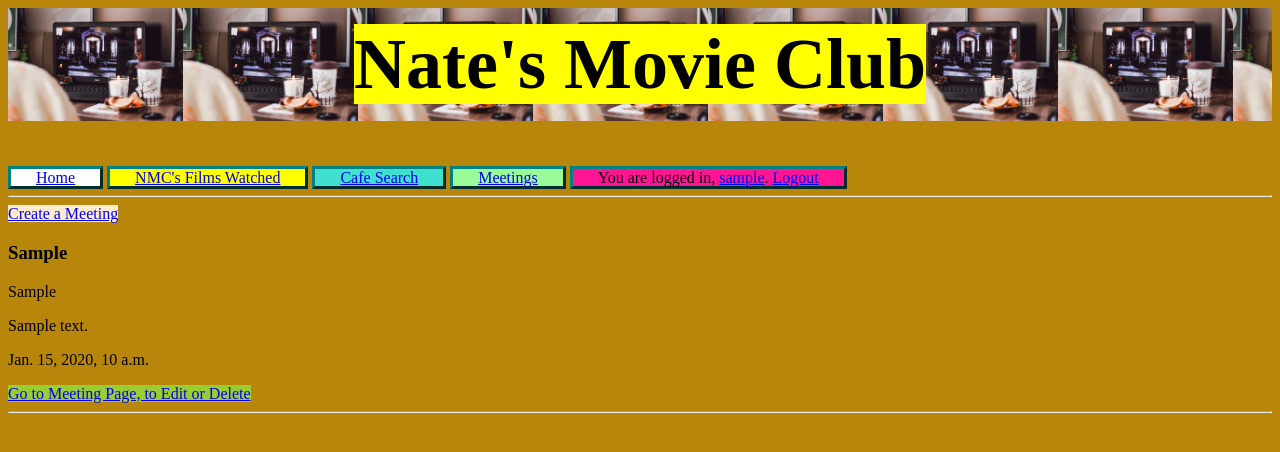
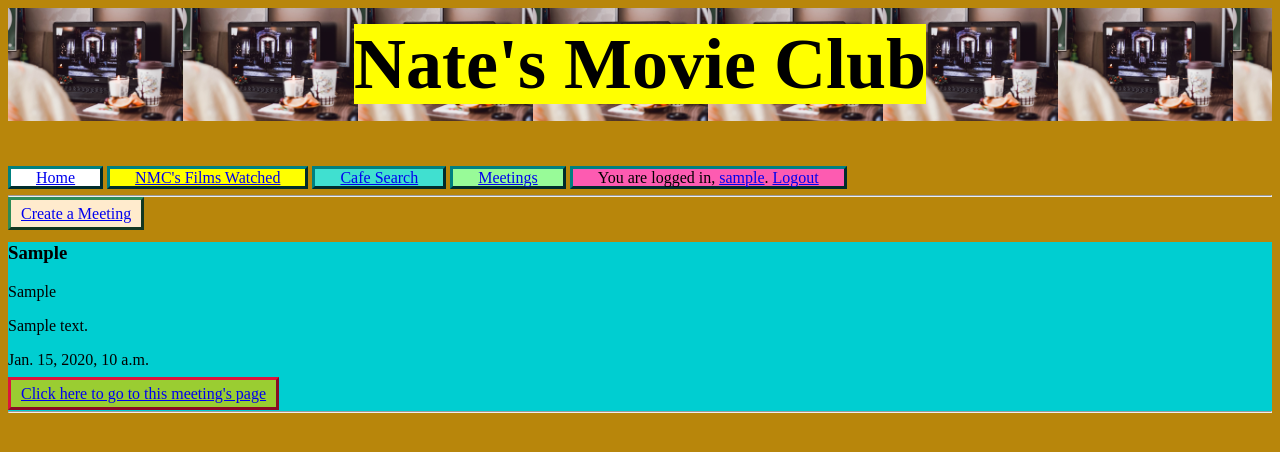
Before and after one commit to qp3580ug/movie_club_app, a Django app: page /meetings/list/ in a window 1280 px wide. Shown: the top 452 px of the page. Run offline with Django 3.2, Linux system fonts and the light colour scheme; a user stored in the database is signed in; tables that the repository leaves empty hold one stand-in row (values such as "Sample post").

Commit message:
Added even more css code

```diff
--- a/movie_club_app/static/css/base_style.css
+++ b/movie_club_app/static/css/base_style.css
@@ -21,13 +21,13 @@ body {
 #login_or_sign_up {
     border-style: outset;
     border-color: teal;
-    background-color: deeppink;
+    background-color: rgb(253, 91, 177);
     padding-right: 25px;
     padding-left: 25px;
 }
 
 #welcome_user_msg {
-    background-color: deeppink;
+    background-color: rgb(253, 91, 177);
     padding-right: 25px;
     padding-left: 25px;
     border-style: outset;
@@ -68,24 +68,64 @@ body {
 
 #newFilm {
     background-color: moccasin;
+    border-style: outset;
+    border-color: darkslateblue;
+    padding-top: 5px;
+    padding-bottom: 5px;
+    padding-right: 10px;
+    padding-left: 10px;
 }
 
 #filmTitle {
     background-color: white;
+    border-style: outset;
+    border-color: firebrick;
+    padding-top: 5px;
+    padding-bottom: 5px;
+    padding-right: 10px;
+    padding-left: 10px;
 }
 
 #updateCafes {
     background-color: lime;
+    border-style: outset;
+    border-color: blue;
+    padding-top: 5px;
+    padding-bottom: 5px;
+    padding-right: 10px;
+    padding-left: 10px;
 }
 
 #newMeeting {
     background-color: blanchedalmond;
+    border-style: outset;
+    border-color: seagreen;
+    padding-top: 5px;
+    padding-bottom: 5px;
+    padding-right: 10px;
+    padding-left: 10px;
 }
 
 #meetingPage {
     background-color: yellowgreen;
+    border-style: outset;
+    border-color: crimson;
+    padding-top: 5px;
+    padding-bottom: 5px;
+    padding-right: 10px;
+    padding-left: 10px;
 }
 
 #deleteMeeting {
     background-color: violet;
+    border-style: outset;
+    border-color: navy;
+    padding-top: 5px;
+    padding-bottom: 5px;
+    padding-right: 10px;
+    padding-left: 10px;
 }
+
+.meetingInfo {
+    background-color: darkturquoise;
+}
--- a/movie_club_app/templates/movie_club_app/Films/film_list.html
+++ b/movie_club_app/templates/movie_club_app/Films/film_list.html
@@ -12,6 +12,8 @@
       </form>
 </div>
 
+<p>____________________________________________________________________________</p>
+
 <a href="{% url 'movie_club_app:add_film' %}" id='newFilm'>Add New Film</a>
 
 {% for film in films %}
--- a/movie_club_app/templates/movie_club_app/meetings/meeting_list.html
+++ b/movie_club_app/templates/movie_club_app/meetings/meeting_list.html
@@ -8,12 +8,12 @@
 
 {% for meeting in meetings %}
 
-<div id="meeting_{{ meeting.pk }}">
+<div id="meeting_{{ meeting.pk }}" class="meetingInfo">
   <h3 class="meeting_movie">{{ meeting.movie }}</h3>
   <p class="meeting_cafe">{{ meeting.cafe }}</p>
   <P class="meeting_cafeAddress">{{ meeting.cafeAddress }}</p>
   <p class='time_of_meeting'>{{ meeting.time_of_meeting }}</p>
-  <a href="{% url 'movie_club_app:meeting_page' meeting_pk=meeting.pk %}" id='meetingPage'>Go to Meeting Page, to Edit or Delete</a>
+  <a href="{% url 'movie_club_app:meeting_page' meeting_pk=meeting.pk %}" id='meetingPage'>Click here to go to this meeting's page</a>
   <hr>
 
 {% empty %}
```
